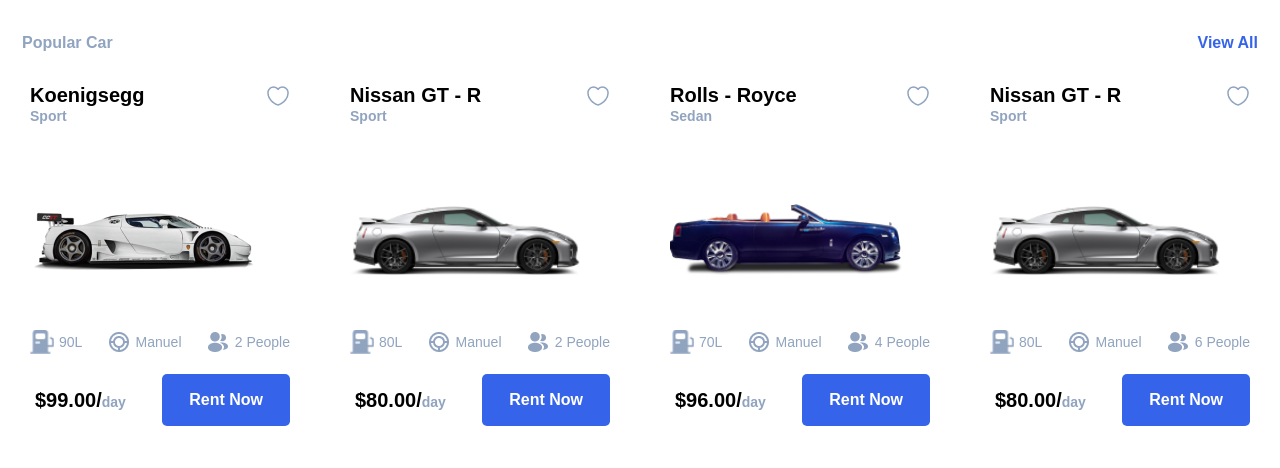
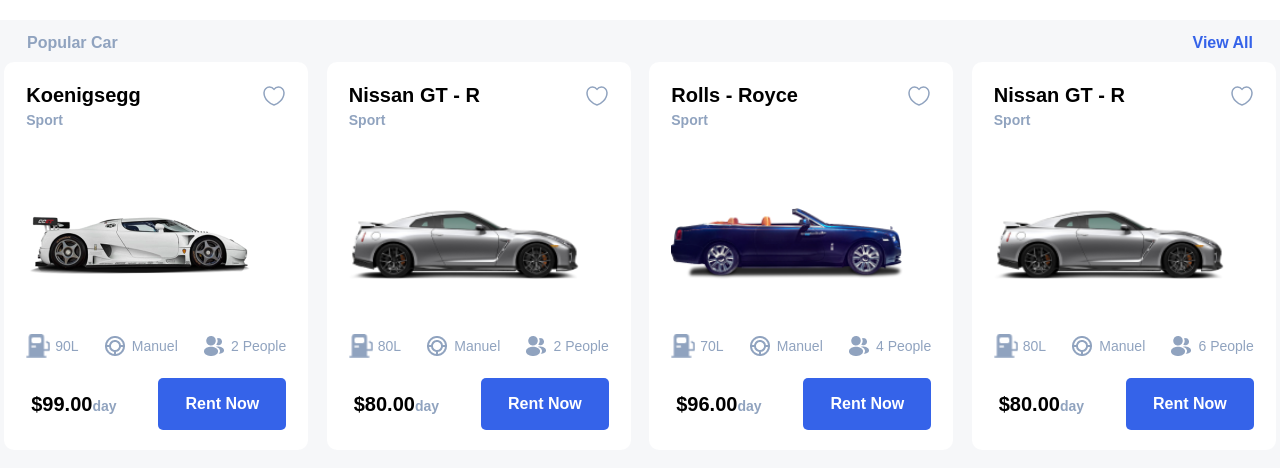
Before and after one commit to ozcsert/Morent, a Next.js app: page / in a window 1280 px wide. Shown: the top 468 px of the page. Built offline with nearby package versions, Linux system fonts and the light colour scheme.

Commit message:
[SE-12] - Implement-The-Popular-Cars

```diff
--- /dev/null
+++ b/src/assets/icons/Heart.tsx
@@ -0,0 +1,27 @@
+import React, { FC } from "react";
+
+type HeartProps = {
+  isActive: boolean;
+};
+
+const Heart: FC<HeartProps> = ({ isActive }) => {
+  return (
+    <svg
+      width="24"
+      height="24"
+      viewBox="0 0 24 24"
+      fill={isActive ? " #ED3F3F" : "none"}
+      xmlns="http://www.w3.org/2000/svg"
+    >
+      <path
+        d="M12.62 20.81C12.28 20.93 11.72 20.93 11.38 20.81C8.48 19.82 2 15.69 2 8.69001C2 5.60001 4.49 3.10001 7.56 3.10001C9.38 3.10001 10.99 3.98001 12 5.34001C13.01 3.98001 14.63 3.10001 16.44 3.10001C19.51 3.10001 22 5.60001 22 8.69001C22 15.69 15.52 19.82 12.62 20.81Z"
+        stroke={isActive ? "#ED3F3F" : "#90A3BF"}
+        stroke-width="1.5"
+        stroke-linecap="round"
+        stroke-linejoin="round"
+      />
+    </svg>
+  );
+};
+
+export default Heart;
--- a/src/components/ImplementThePopularCars/index.tsx
+++ b/src/components/ImplementThePopularCars/index.tsx
@@ -1,5 +1,8 @@
 import ImplementThePopularCarsCart from "../ImplementThePopularCarsCart";
 import "../ImplementThePopularCars/style.scss"
+import { dummyCars} from '@/constants/index';
+
+
 
 
 
@@ -7,6 +10,9 @@ import "../ImplementThePopularCars/style.scss"
 
 
 export const ImplementThePopularCar = () => {
+
+    const popularCarArray = dummyCars.slice(0,4);
+
     return (
         <div className="popular-car-cart-header-main">
             <div className="popular-car-cart-header">
@@ -14,7 +20,8 @@ export const ImplementThePopularCar = () => {
                 <p className="popular-car-view-all">View All</p>
             </div>
             <div className="popular-car-cart-all-car">
-                <ImplementThePopularCarsCart />
+                {popularCarArray.map((car) => <ImplementThePopularCarsCart key={car.id} cars={car}/>)}
+
             </div>
         </div>
     )
--- a/src/components/ImplementThePopularCars/style.scss
+++ b/src/components/ImplementThePopularCars/style.scss
@@ -2,10 +2,14 @@
     width: 100%;
     max-width: 1312px;
     margin: 20px auto;
+    background-color: #F6F7F9;
+    padding-bottom: 50px;
+
     .popular-car-cart-header {
         display: flex;
         justify-content: space-between;
         font-family: "Plus Jakarta Sans", sans-serif;
+        padding: 0px 5px;
 
         .popular-car-popular-car-text {
             font-size: 16px;
@@ -30,5 +34,6 @@
         justify-content: space-between;
         margin-top: 10px;
         flex-wrap: wrap;
+        gap: 10px;
     }
 }
--- a/src/components/ImplementThePopularCarsCart/index.tsx
+++ b/src/components/ImplementThePopularCarsCart/index.tsx
@@ -1,48 +1,47 @@
 'use client';
 import './style.scss';
-import like from "../../assets/like.png";
-import likeRed from "../../assets/likeRed.png";
 import gasStation from "../../assets/gas-station.png";
 import circle from "../../assets/circle icon.png";
 import users from "../../assets/profile-2user.png"
-import { dummyCars } from "../../constants/index";
+import Image from 'next/image';
+import { useState } from 'react';
+import Heart from '@/assets/icons/Heart';
+import { dummyCars } from '@/constants';
 
 
 
 
 
+type carProps = {
+    cars: dummyCars
+}
 
-const ImplementThePopularCarsCart = () => {
-    const popularCarArray = dummyCars.slice(0, 4);
+const CarCart = ({ cars }: carProps) => {
 
-    const image1 =  like.src ;
-    const image2 = likeRed.src ;
-    let isImage1 = true;
-    function changeLikeColor() {
-        const likeImg = document.getElementById('like');
-        if (isImage1) {
-            likeImg.src = image2;
-        } else {
-            likeImg.src = image1;
+    const [isActive, setIsActive] = useState(false);
+
+    function handleLike() {
+        return setIsActive((prev) => !prev);
     }
-        isImage1 = !isImage1;
-    }
+
+
+
     return (
-        <> {popularCarArray.map((info, index) => (
-            <div className='popular-car-cart' key={index}>
+        <div className='popular-car-cart' >
             <div className='popular-car-main'>
                 <div className='popular-car-cart-header-title'>
-                        <h2 className='popular-car-cart-name'>{info.name}</h2>
-                        <img src={like.src} width={24} height={24} id='like' className='popular-car-cart-header-title-like' onClick={changeLikeColor} />
+                    <h2 className='popular-car-cart-name'>{cars.name}</h2>
+                    <div onClick={handleLike}><Heart isActive={isActive} /></div>
+
                 </div>
                 <div className='popular-car-cart-header-subtitle'>
-                        <p>{info.type}</p>
+                    <p>Sport</p>
                 </div>
-                    <img className='popular-car-cart-img' width={232} height={72} src={info.img} />
+                <img className='popular-car-cart-img' width={232} height={72} src={cars.img} />
                 <div className='popular-car-cart-info'>
                     <div className='popular-car-cart-capacity'>
                         <img src={gasStation.src} width={24} height={24} />
-                            <p className='popular-car-cart-capacity-text'>{info.capacity}</p>
+                        <p className='popular-car-cart-capacity-text'>{cars.capacity}</p>
                     </div>
                     <div className='popular-car-cart-capacity'>
                         <img src={circle.src} width={24} height={24} />
@@ -50,18 +49,15 @@ const ImplementThePopularCarsCart = () => {
                     </div>
                     <div className='popular-car-cart-capacity'>
                         <img src={users.src} width={24} height={24} />
-                            <p className='popular-car-cart-capacity-text'>{info.users}</p>
+                        <p className='popular-car-cart-capacity-text'>{cars.users}</p>
                     </div>
                 </div>
                 <div className='popular-car-cart-footer'>
-                        <div className='popular-car-cart-price'><span>{info.price}/</span>day</div>
+                    <div className='popular-car-cart-price'><span>{cars.price}</span>day</div>
                     <button className='popular-car-cart-btn'>Rent Now</button>
                 </div>
             </div>
         </div>
-        ))}
-        </>
     )
-
 }
-export default ImplementThePopularCarsCart
+export default CarCart
```
Also changed, not shown: src/assets/icons/Gasoline.tsx (added, +20 -0 lines), src/assets/icons/Gear.tsx (added, +29 -0 lines). Lines whose indentation alone changed are shown as unchanged.
